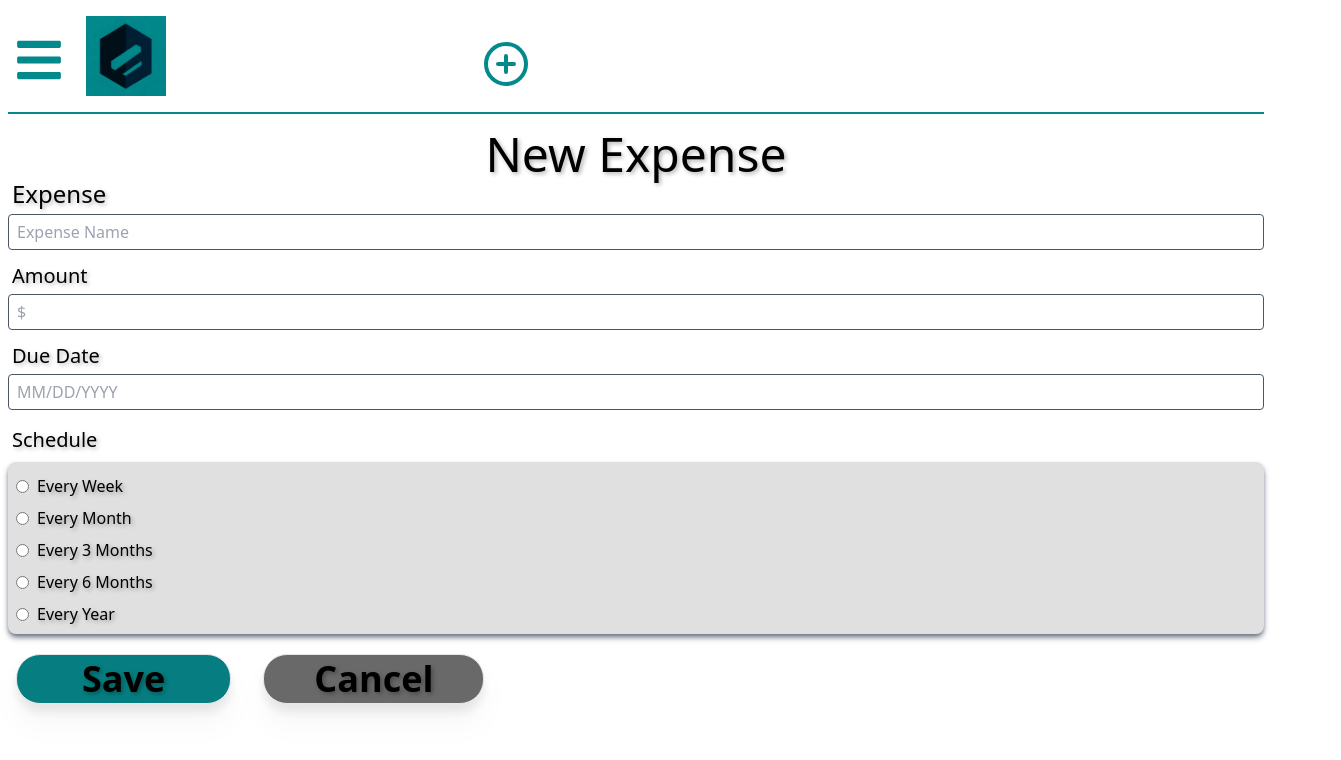
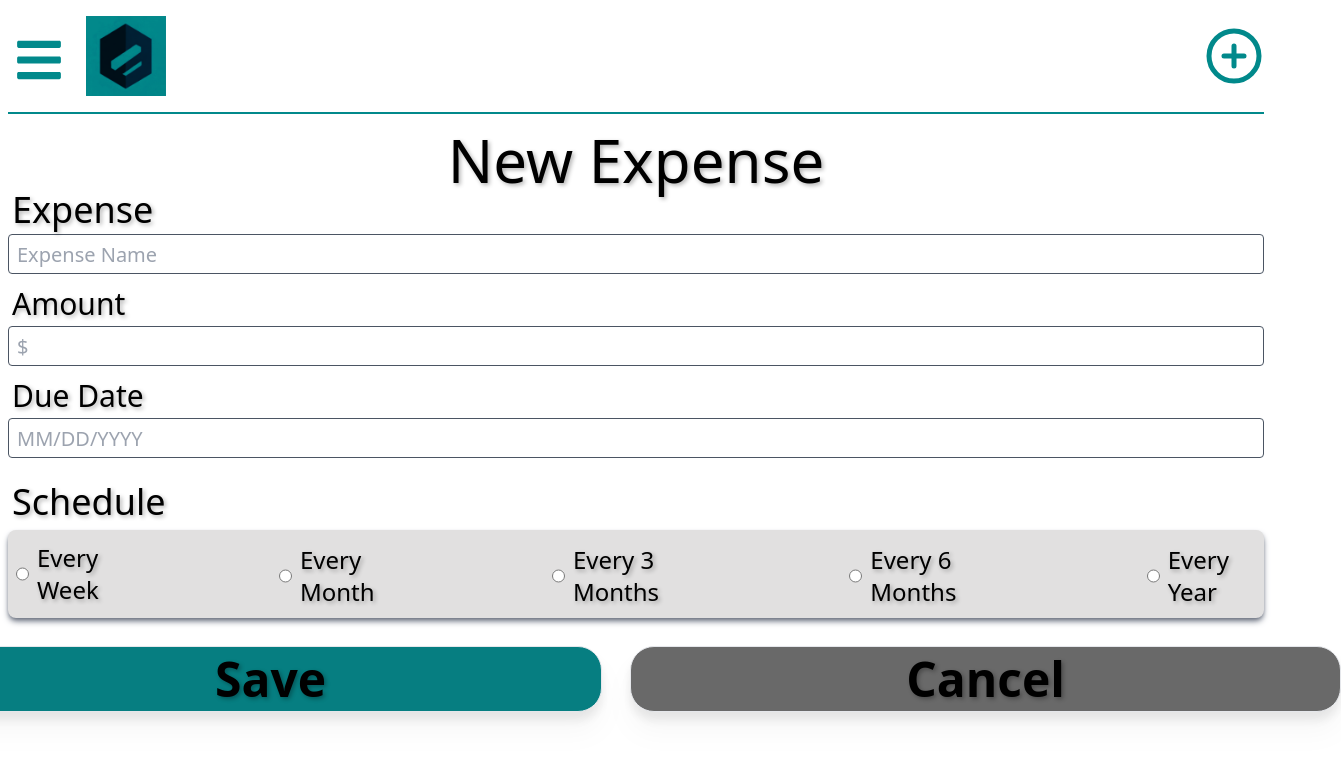
Before and after one commit to Garcia-Tony/budget-project, a React (Vite) app in the folder client/: page /new-expense in a window 1280 px wide. Shown: the top 760 px of the page, 1341 px wide, since content can reach past the window. Built offline with nearby package versions, Linux system fonts and the light colour scheme.

Commit message:
Create the desktop version for New Expense Page

```diff
--- a/client/src/pages/Home.tsx
+++ b/client/src/pages/Home.tsx
@@ -39,14 +39,14 @@ export function Home() {
           className="size-14 max-w-[60px] max-h-[60px] mt-5 md:size-20 md:mt-4 md:max-w-[150px] md:max-h-[150px]"
         />
         <div className=" flex-1 flex justify-center">
-          <h2 className="md:text-6xl text-4xl font-bold text-center text-black ml-12 md:ml-[150px] mr-40 mt-4 md:mt-7 md:mb-4 ">
+          <h2 className="md:text-6xl text-4xl font-bold text-center text-black ml-12 md:ml-[-10px] mr-40 mt-4 md:mt-7 md:mb-4 ">
             Expenses
           </h2>
         </div>
-
-        <button onClick={handleExpense} className="ml-auto">
+        <div className="absolute right-4 md:right-6 md:top-3 top-2 md:top-[22px]">
+          <button onClick={handleExpense}>
             <svg
-            className="ml-[-85px] md:ml-[100px] md:w-[60px] md:h-[60px] md:mt-8 mt-5 md:mb-4 w-12 h-12 text-[#01898B]"
+              className="mt-4 w-12 h-12 md:w-[60px] md:h-[60px] md:mt-[22px] text-[#01898B]"
               viewBox="0 0 24 24"
               fill="none"
               xmlns="http://www.w3.org/2000/svg">
@@ -66,6 +66,7 @@ export function Home() {
               />
             </svg>
           </button>
+        </div>
 
         {expense && (
           <div className="fixed inset-0 flex items-center justify-center bg-gray-900 bg-opacity-10">
--- a/client/src/pages/NewExpense.tsx
+++ b/client/src/pages/NewExpense.tsx
@@ -54,10 +54,11 @@ export function NewExpense() {
           alt="Pro Budget Logo"
           className="size-14 max-w-[60px] max-h-[60px] mt-5 md:size-20 md:mt-4 md:max-w-[150px] md:max-h-[150px]"
         />
+
         <div className="flex w-full justify-between items-center md:mt-4">
-          <button onClick={handleExpense}>
+          <button onClick={handleExpense} className="ml-auto">
             <svg
-              className="ml-[300px] mt-4 w-12 h-12 text-[#01898B]"
+              className="mt-4 w-12 h-12 md:w-[60px] md:h-[60px] md:mt-[-0px] text-[#01898B]"
               viewBox="0 0 24 24"
               fill="none"
               xmlns="http://www.w3.org/2000/svg">
@@ -106,7 +107,7 @@ export function NewExpense() {
       <hr className="my-4 border-t-2 border-[#01898B]" />
 
       <h2
-        className="text-5xl text-center"
+        className="text-5xl md:text-6xl text-center"
         style={{ textShadow: '2px 2px 4px rgba(0, 0, 0, 0.3)' }}>
         New Expense
       </h2>
@@ -114,7 +115,7 @@ export function NewExpense() {
       <form onSubmit={handleSubmit}>
         <label className="block">
           <span
-            className="ml-1 text-2xl text-black"
+            className="ml-1 text-2xl md:text-4xl text-black"
             style={{ textShadow: '2px 2px 4px rgba(0, 0, 0, 0.3)' }}>
             Expense{' '}
           </span>
@@ -125,13 +126,13 @@ export function NewExpense() {
             type="text"
             value={expenseName}
             onChange={(e) => setExpenseName(e.target.value)}
-            className="mt-1 text-l block border border-gray-600 rounded p-2 h-9 w-full"
+            className="mt-1 text-l  md:text-xl block border border-gray-600 rounded p-2 h-9 md:h-10 w-full"
           />
         </label>
 
         <label className="block mt-3">
           <span
-            className="ml-1 text-xl text-black"
+            className="ml-1 text-xl md:text-3xl text-black"
             style={{ textShadow: '2px 2px 4px rgba(0, 0, 0, 0.3)' }}>
             Amount
           </span>
@@ -142,13 +143,13 @@ export function NewExpense() {
             type="text"
             value={amount}
             onChange={(e) => setAmount(e.target.value)}
-            className="mt-1 text-l block border border-gray-600 rounded p-2 h-9 w-full"
+            className="mt-1  md:text-xl text-l block border border-gray-600 rounded p-2 h-9 md:h-10 w-full"
           />
         </label>
 
         <label className="block mt-3">
           <span
-            className="ml-1 text-xl text-black"
+            className="ml-1 text-xl md:text-3xl text-black"
             style={{ textShadow: '2px 2px 4px rgba(0, 0, 0, 0.3)' }}>
             Due Date
           </span>
@@ -159,92 +160,92 @@ export function NewExpense() {
             type="text"
             value={dueDate}
             onChange={(e) => setDueDate(e.target.value)}
-            className="mt-1 text-l block border border-gray-600 rounded p-2 h-9 w-full"
+            className="mt-1 text-l md:text-xl block border border-gray-600 rounded p-2 h-9 md:h-10 w-full"
           />
         </label>
 
-        <label className="block mt-4">
+        <label className="block mt-6">
           <span
-            className="ml-1 text-xl text-black"
+            className="ml-1 text-2xl md:text-4xl text-black"
             style={{ textShadow: '2px 2px 4px rgba(0, 0, 0, 0.3)' }}>
             Schedule
           </span>
-          <div className="mt-2 pt-2 bg-[#E1E0E0] rounded-lg shadow-md shadow-gray-500 p-2">
-            <label className="mt-1 flex items-center space-x-2">
+          <div className=" flex flex-col md:flex-row md:space-x-36 md:text-2xl md:items-center mt-2 pt-2 bg-[#E1E0E0] rounded-lg shadow-md shadow-gray-500 p-2">
+            <label className="mt-[-2px] md:mt-1 md:mb-1 flex items-center space-x-2">
               <input
                 type="radio"
                 name="Schedule"
                 value="every-week"
-                className="form-radio text-[#01898B]"
+                className="form-radio text-[#01898B] md:w-4 md:h-4"
                 required
                 onChange={(e) => setSchedule(e.target.value)}
               />
               <span
-                className="text-l"
+                className="text-l md:text-2xl"
                 style={{ textShadow: '2px 2px 4px rgba(0, 0, 0, 0.3)' }}>
                 Every Week
               </span>
             </label>
 
-            <label className="mt-2 flex items-center space-x-2">
+            <label className="mt-1 flex items-center space-x-2">
               <input
                 type="radio"
                 name="Schedule"
                 value="every-month"
-                className="form-radio text-[#01898B]"
+                className="form-radio text-[#01898B] md:w-4 md:h-4"
                 required
                 onChange={(e) => setSchedule(e.target.value)}
               />
               <span
-                className="text-l"
+                className="text-l md:text-2xl"
                 style={{ textShadow: '2px 2px 4px rgba(0, 0, 0, 0.3)' }}>
                 Every Month
               </span>
             </label>
 
-            <label className="mt-2 flex items-center space-x-2">
+            <label className="mt-1 flex items-center space-x-2">
               <input
                 type="radio"
                 name="Schedule"
                 value="every-3-months"
-                className="form-radio text-[#01898B]"
+                className="form-radio text-[#01898B] md:w-4 md:h-4"
                 required
                 onChange={(e) => setSchedule(e.target.value)}
               />
               <span
-                className="text-l"
+                className="text-l md:text-2xl"
                 style={{ textShadow: '2px 2px 4px rgba(0, 0, 0, 0.3)' }}>
                 Every 3 Months
               </span>
             </label>
 
-            <label className="mt-2 flex items-center space-x-2">
+            <label className="mt-1 flex items-center space-x-2">
               <input
                 type="radio"
                 name="Schedule"
                 value="every-6-months"
-                className="form-radio text-[#01898B]"
+                className="form-radio text-[#01898B] md:w-4 md:h-4"
                 required
                 onChange={(e) => setSchedule(e.target.value)}
               />
               <span
-                className="text-l"
+                className="text-l md:text-2xl"
                 style={{ textShadow: '2px 2px 4px rgba(0, 0, 0, 0.3)' }}>
                 Every 6 Months
               </span>
             </label>
 
-            <label className="mt-2 flex items-center space-x-2">
+            <label className="mt-1 flex items-center space-x-2">
               <input
                 type="radio"
                 name="Schedule"
                 value="every-year"
-                className="form-radio text-[#01898B]"
+                className="form-radio text-[#01898B] md:w-4 md:h-4"
                 required
                 onChange={(e) => setSchedule(e.target.value)}
               />
               <span
-                className="text-l"
+                className="text-l md:text-2xl"
                 style={{ textShadow: '2px 2px 4px rgba(0, 0, 0, 0.3)' }}>
                 Every Year
               </span>
@@ -252,15 +253,16 @@ export function NewExpense() {
           </div>
         </label>
 
+        <div className="flex justify-center md:mt-1">
           <button
-          className=" drop-shadow-xl mt-5 px-[65px] mr-1 ml-2 text-4xl font-bold py-1 px-12 bg-[#067E81] text-black border rounded-3xl"
+            className=" drop-shadow-xl mt-6 px-[65px] md:px-[275px] mr-1 ml-2 text-4xl md:text-5xl font-bold py-1 md:py-2 px-12 bg-[#067E81] text-black border rounded-3xl"
             style={{ textShadow: '2px 2px 4px rgba(0, 0, 0, 0.3)' }}
             onClick={handleSave}>
             Save
           </button>
 
           <button
-          className=" drop-shadow-xl mt-5 px-[50px] ml-7 text-4xl font-bold py-1 px-12 bg-[#696969] text-black border rounded-3xl"
+            className=" drop-shadow-xl mt-6 px-[50px] md:px-[275px] ml-6 text-4xl font-bold py-1 md:py-2 md:text-5xl px-12 bg-[#696969] text-black border rounded-3xl"
             style={{ textShadow: '2px 2px 4px rgba(0, 0, 0, 0.3)' }}
             onClick={() => {
               closeCancel();
@@ -268,6 +270,7 @@ export function NewExpense() {
             }}>
             Cancel
           </button>
+        </div>
       </form>
 
       {save && (
```
Lines whose indentation alone changed are shown as unchanged.
